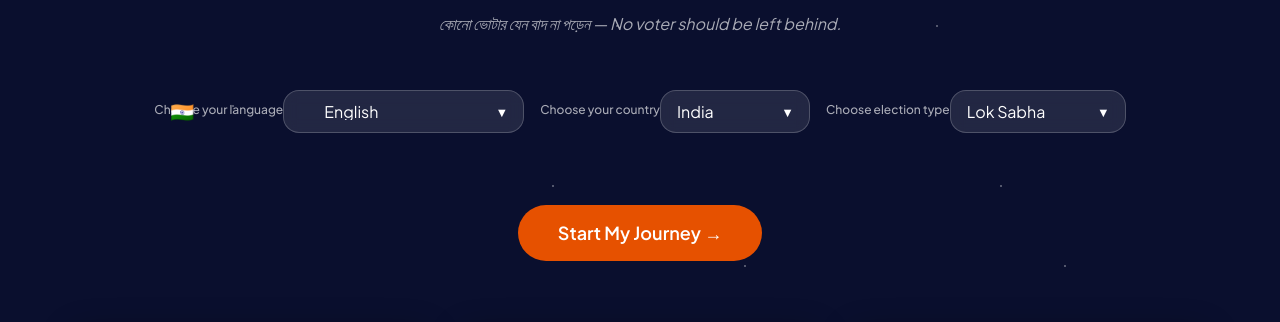
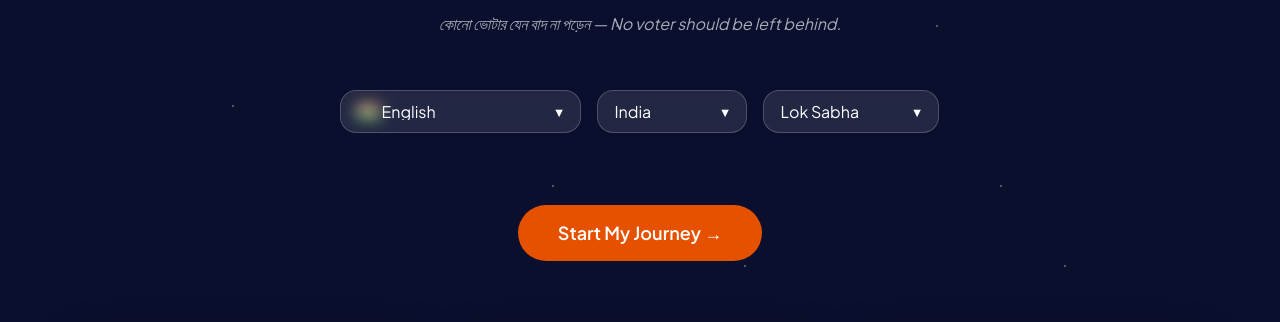
Before and after one commit to ishikaA-18/VoxPop, a website: page public/index.html in a window 1280 px wide. Shown: the part 215-537 px from the top of the page. Drawn offline with Linux system fonts and the light colour scheme.

Commit message:
Fix: hide hero section labels visually

```diff
--- a/public/index.html
+++ b/public/index.html
@@ -62,7 +62,7 @@
 
                 <div class="selectors-container">
                     <div class="selector-group">
-                        <label for="language-select">Choose your language</label>
+                        <label for="language-select" class="visually-hidden">Choose your language</label>
                         <span class="flag-icon" aria-hidden="true" id="language-flag">🇮🇳</span>
                         <select id="language-select">
                             <option value="en" selected>English</option>
@@ -91,7 +91,7 @@
                     </div>
 
                     <div class="selector-group">
-                        <label for="country-select">Choose your country</label>
+                        <label for="country-select" class="visually-hidden">Choose your country</label>
                         <select id="country-select">
                             <option value="in" selected>India</option>
                             <option value="us">USA</option>
@@ -105,7 +105,7 @@
                     </div>
 
                     <div class="selector-group" id="election-type-group">
-                        <label for="election-select">Choose election type</label>
+                        <label for="election-select" class="visually-hidden">Choose election type</label>
                         <select id="election-select">
                             <option value="lok-sabha">Lok Sabha</option>
                             <option value="state-assembly">State Assembly</option>
```
